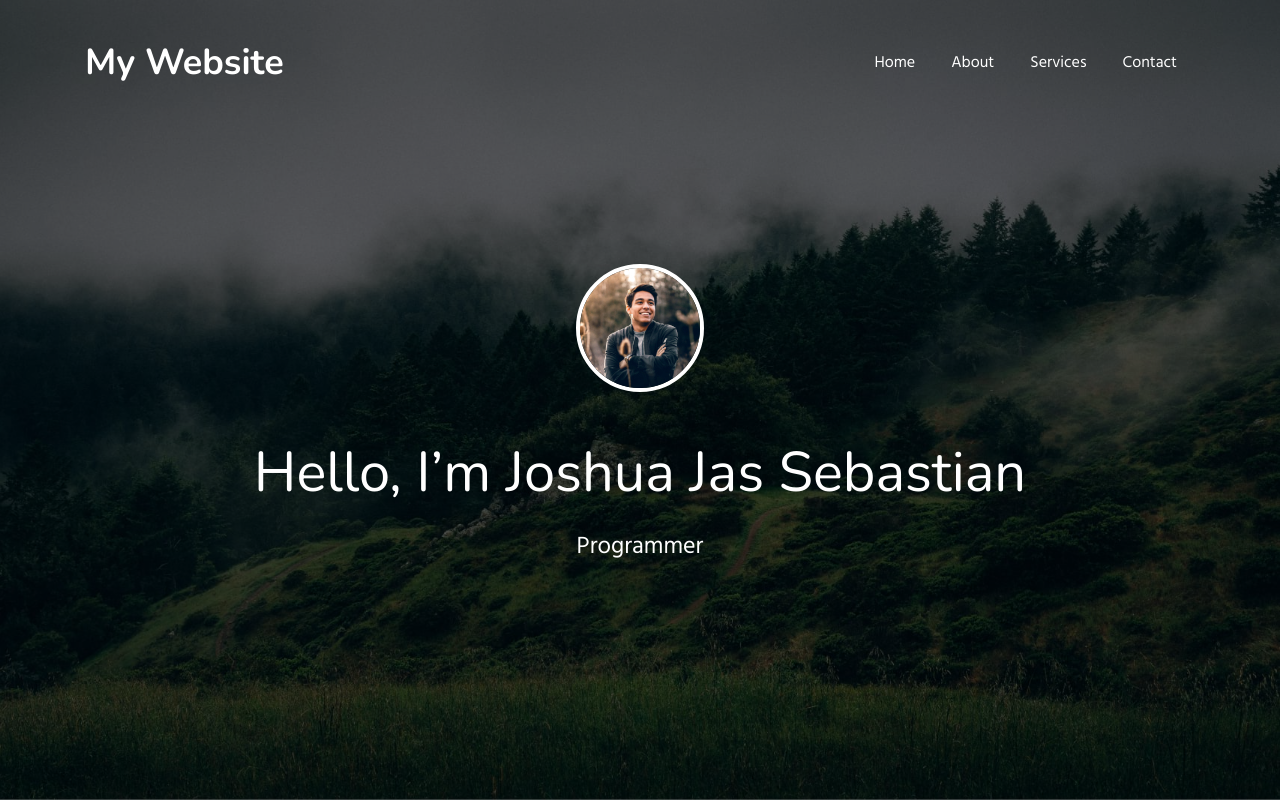
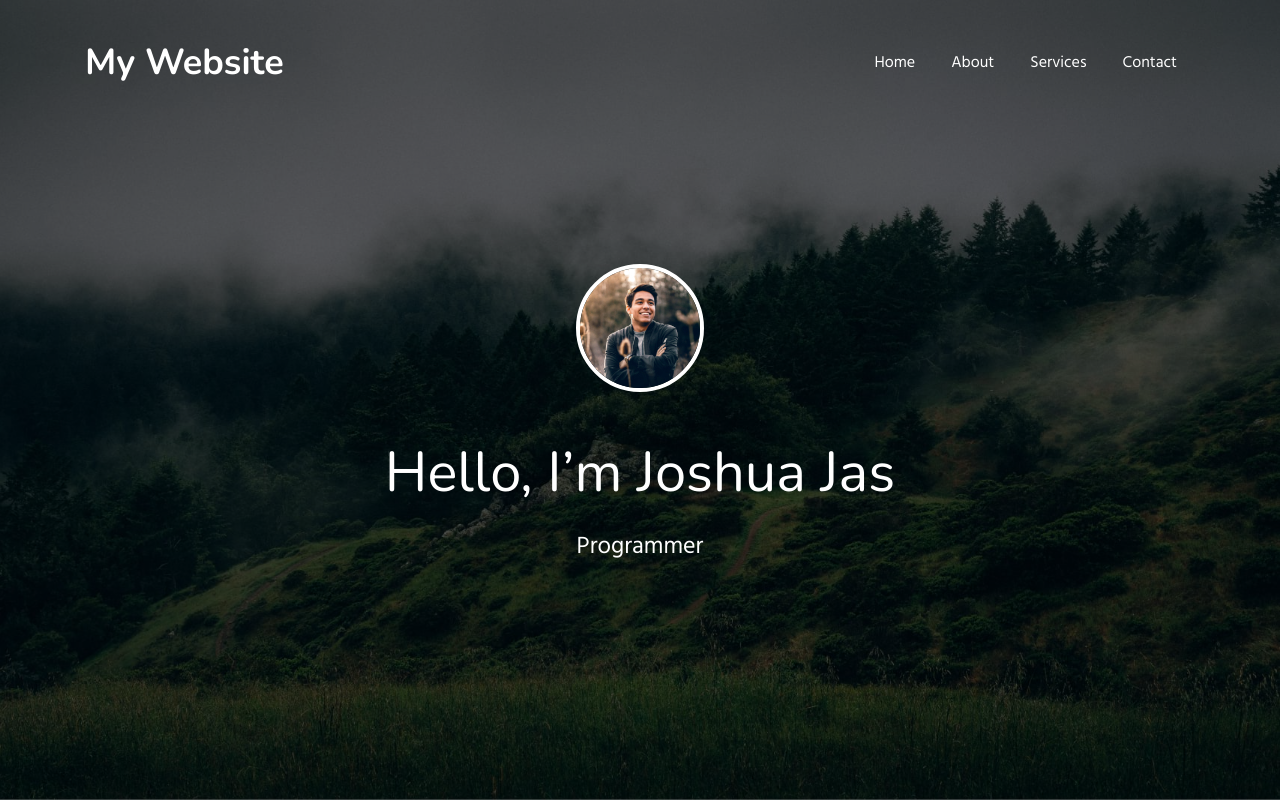
Before and after one commit to JAZUU05/myPortfolio, a plain HTML site: page index.html in a window 1280 px wide. Shown: the top 802 px of the page. Drawn offline with nearby package versions, Linux system fonts and the light colour scheme.

Commit message:
Update Website

```diff
--- a/index.html
+++ b/index.html
@@ -63,7 +63,7 @@ Author URL: http://w3layouts.com
             <div class="slider-info banner-view text-center">
               <div class="banner-info container">
                 <img src="assets/images/c1.jpg" alt="about image" class="img-fluid">
-                <h3 class="banner-text mt-5">Hello, I’m Joshua Jas Sebastian
+                <h3 class="banner-text mt-5">Hello, I’m Joshua Jas
                   </h3>
                   <p class="my-4 mb-5">Programmer</p><br>
 
```
